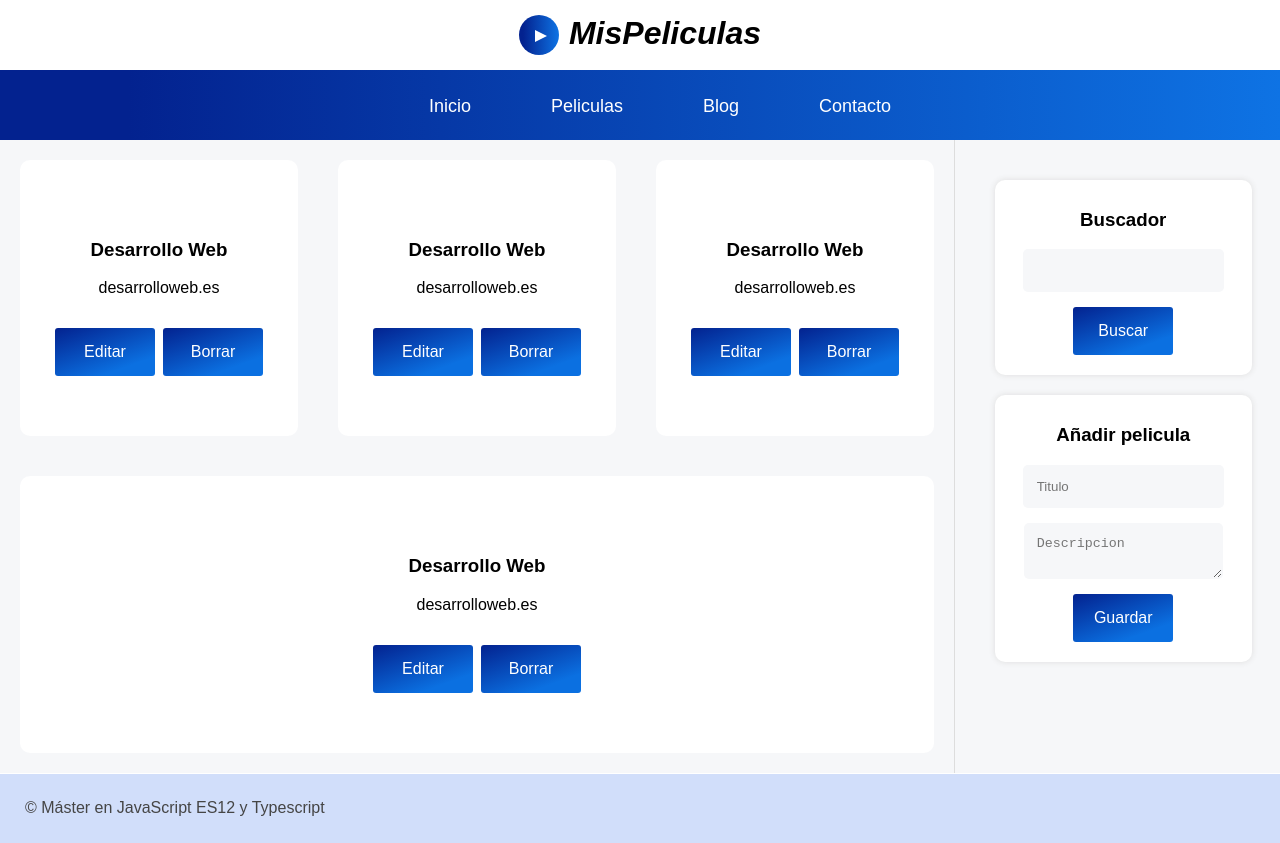
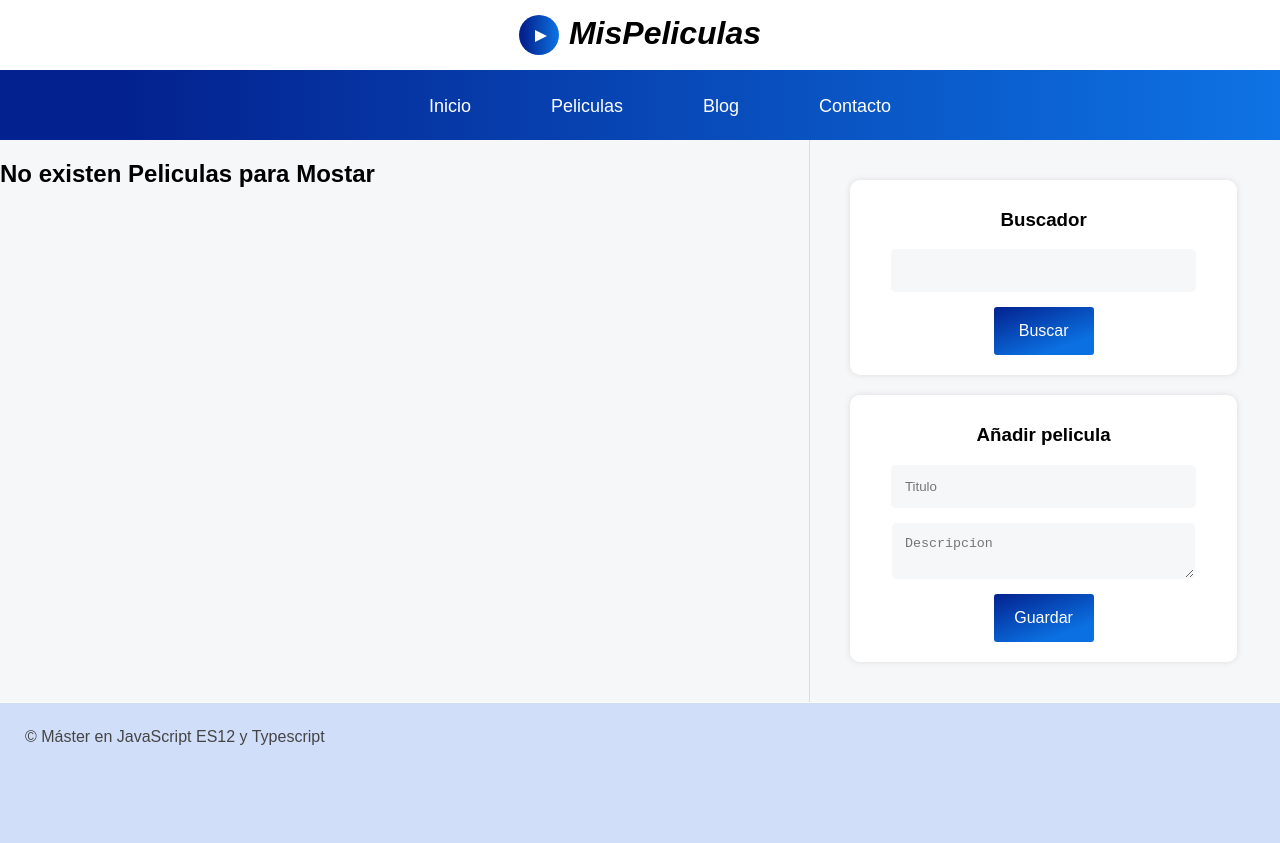
Before and after one commit to ovjohn/master-React, a React (Create React App) app in the folder 06-proyecto1/: page / in a window 1280 px wide. After the commit the page ends 800 px from the top, so only its background shows below. Built offline with nearby package versions, Linux system fonts and the light colour scheme.

Commit message:
Creando la funcionalidad de listado de peliculas

```diff
--- a/06-proyecto1/src/components/Listado.js
+++ b/06-proyecto1/src/components/Listado.js
@@ -1,35 +1,36 @@
-import React from 'react'
+import React, { useEffect, useState } from 'react'
 
 export const Listado = () => {
+
+  const [listadoState, setListadoState] = useState([]);
+
+  useEffect(() => {
+    console.log("Aqui se esta ejecutado el useEffect exitosamente");
+    conseguirPeliculas();
+  },[]);
+
+  const conseguirPeliculas = () =>{
+    let peliculas = JSON.parse(localStorage.getItem("pelis"));
+    setListadoState(peliculas);
+  }
+
+
   return (
     <>
-        <article className="pelis-item">
-          <h3 className="title">Desarrollo Web</h3>
-          <p className="description">desarrolloweb.es</p>
-          <button className="edit">Editar</button>
-          <button className="delete">Borrar</button>
+      { listadoState != null ? listadoState.map( pelis => {
+        return(
+          <article key={pelis.id} className="pelis-item">
+            <h3 className="title">{pelis.titulo}</h3>
+            <p className="description">{pelis.descripcion}</p>
+            <button className="edit">Editar</button>
+            <button className="delete">Borrar</button>
         </article>
+        )
+      })
+        : <h2>No existen Peliculas para Mostar</h2>
+    }
 
-        <article className="pelis-item">
-          <h3 className="title">Desarrollo Web</h3>
-          <p className="description">desarrolloweb.es</p>
-          <button className="edit">Editar</button>
-          <button className="delete">Borrar</button>
-        </article>
 
-        <article className="pelis-item">
-          <h3 className="title">Desarrollo Web</h3>
-          <p className="description">desarrolloweb.es</p>
-          <button className="edit">Editar</button>
-          <button className="delete">Borrar</button>
-        </article>
-
-        <article className="pelis-item">
-          <h3 className="title">Desarrollo Web</h3>
-          <p className="description">desarrolloweb.es</p>
-          <button className="edit">Editar</button>
-          <button className="delete">Borrar</button>
-        </article>
     </>
   )
 }
```
